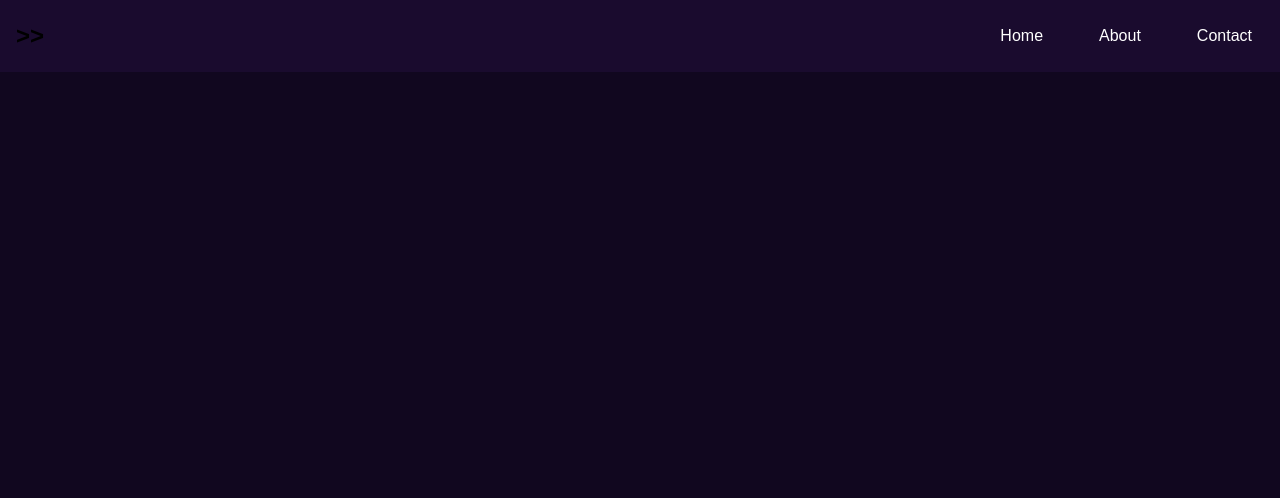
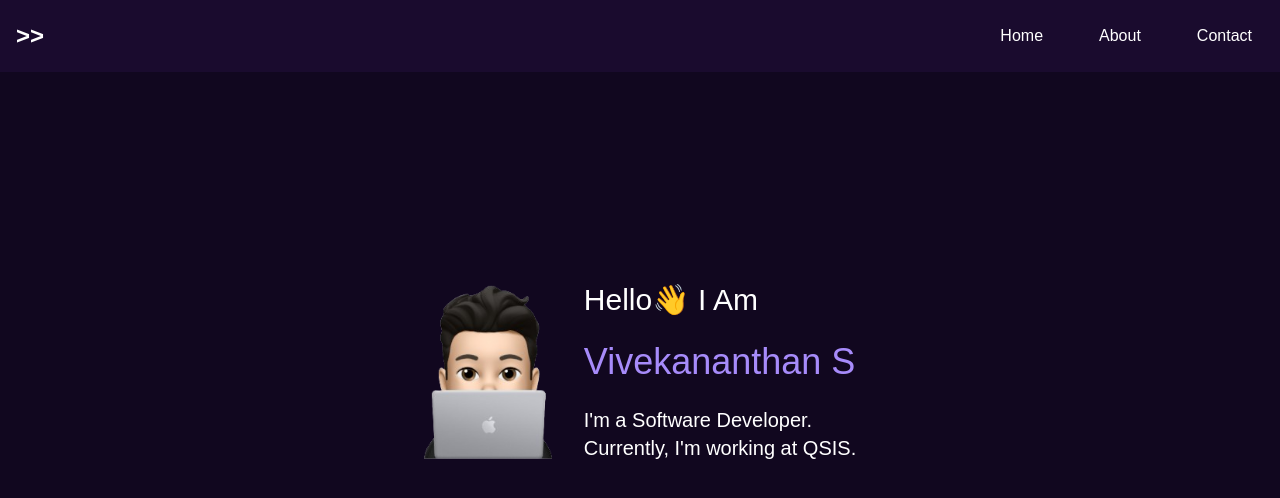
Before and after one commit to svivek19/mern-portfolio, a React (Vite) app in the folder client/: page / in a window 1280 px wide. Shown: the top 498 px of the page. Built offline with nearby package versions, Linux system fonts and the light colour scheme; a web font is replaced by a local one.

Commit message:
home page finish

```diff
--- a/client/src/App.jsx
+++ b/client/src/App.jsx
@@ -1,11 +1,16 @@
 import React from "react";
 import Navbar from "./component/Navbar";
 import { BrowserRouter as Router, Route, Routes } from "react-router-dom";
+import Home from "./component/Home";
 
 const App = () => {
   return (
     <Router>
       <Navbar />
+
+      <Routes>
+        <Route path="/" element={<Home />} />
+      </Routes>
     </Router>
   );
 };
--- /dev/null
+++ b/client/src/component/Home.jsx
@@ -0,0 +1,26 @@
+import React from "react";
+import homeAvatar from "../assest/homeAvatar.png";
+
+const Home = () => {
+  return (
+    <div className="w-full px-4 py-8 flex flex-col lg:flex-row justify-center items-center h-auto lg:h-[75vh] gap-6 lg:gap-8">
+      <div className="w-24 lg:w-32">
+        <img src={homeAvatar} alt="homeAvatar" className="w-full h-auto " />
+      </div>
+      <div className="flex flex-col items-center lg:items-start text-center lg:text-start space-y-4 lg:space-y-6">
+        <h1 className="text-2xl lg:text-3xl">Hello👋 I Am</h1>
+        <h1 className="text-2xl lg:text-4xl text-violet-400">
+          Vivekananthan S
+        </h1>
+        <div className=" text-lg lg:text-xl">
+          <p>I'm a Software Developer.</p>
+          <p>
+            Currently, I'm working at <span> QSIS</span>.
+          </p>
+        </div>
+      </div>
+    </div>
+  );
+};
+
+export default Home;
--- a/client/src/index.css
+++ b/client/src/index.css
@@ -10,6 +10,7 @@
 
 body {
   background-color: #11071f;
+  color: #ffffff;
 }
 
 /* Navbar hover effect */
```
Also changed, not shown: client/src/assest/avatarBgShaddow.png (added), client/src/assest/homeAvatar.png.
